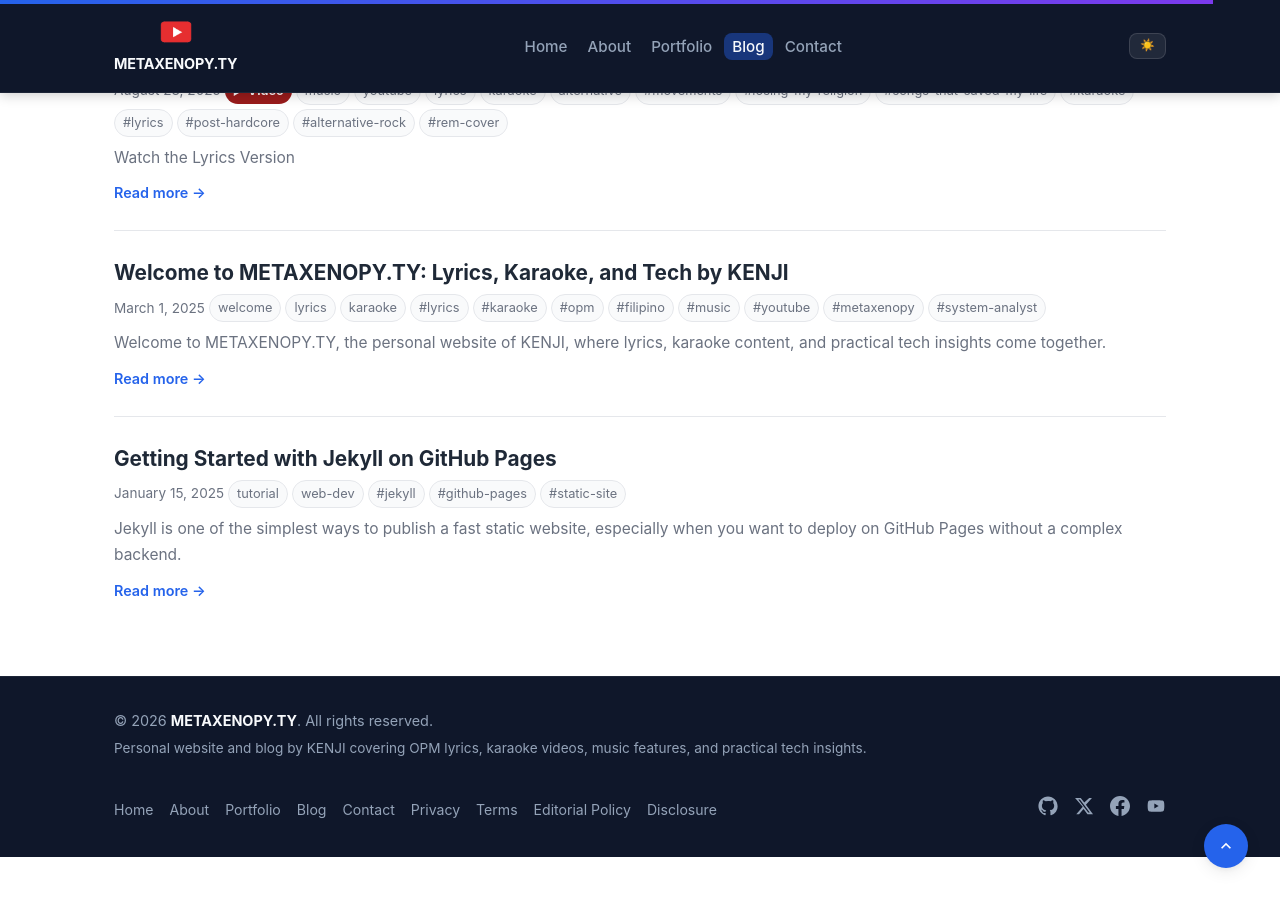
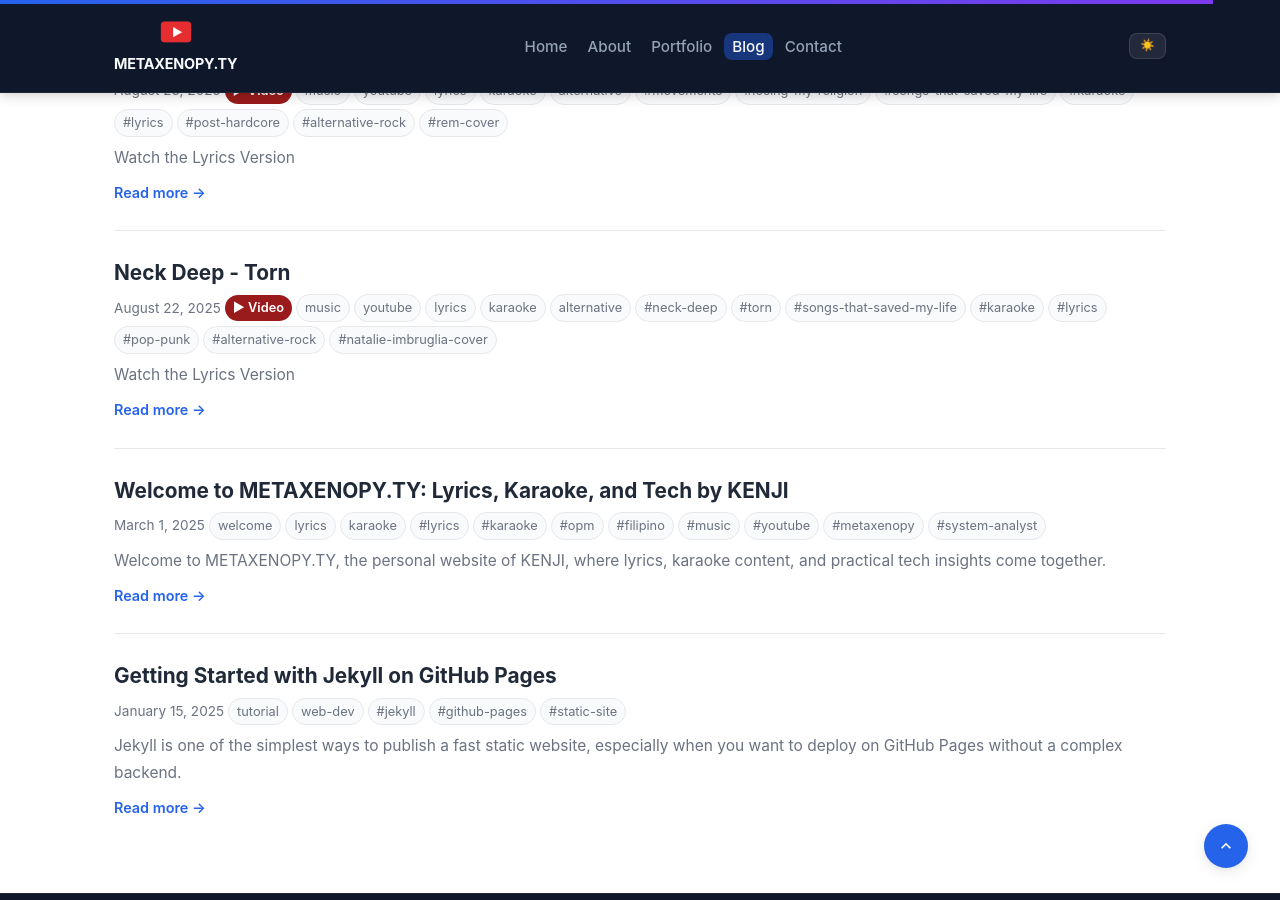
Before and after one commit to darzmackz/darzmackz.github.io, a Jekyll site: the page built from blog/index.html, in a window 1280 px wide and 900 px high, scrolled down 3151 px. Built offline with Jekyll 4.4.1, drawn with Linux system fonts in a browser that asks for light colours; some of the changed lines change nothing that is shown.

Commit message:
Update: Neck Deep - Torn

````diff
--- a/_posts/2025-08-22-neck-deep-torn.md
+++ b/_posts/2025-08-22-neck-deep-torn.md
@@ -1,86 +1,54 @@
 ---
-layout: "post"
+layout: post
 title: "Neck Deep - Torn"
 date: "2025-08-22 12:00:00 +0800"
-categories: ["music", "youtube", "lyrics", "karaoke"]
-tags: ["neck", "deep", "torn", "karaoke", "lyrics", "metaxenopy"]
+categories: [music, youtube, lyrics, karaoke, alternative]
+tags: [neck-deep, torn, songs-that-saved-my-life, karaoke, lyrics, pop-punk, alternative-rock, natalie-imbruglia-cover]
 youtube_id: "GC2Pjrw9dKk"
-description: "A draft post for Neck Deep - Torn that combines both lyrics and karaoke versions into one cleaner, more useful blog entry."
+description: "Experience “Torn” by Neck Deep with both lyrics and karaoke versions—perfect for fans who want to follow the words or sing along to this emotional pop-punk cover."
 seo_title: "Neck Deep - Torn | METAXENOPY.TY"
-published: false
-status: "draft"
+status: "published"
+published: true
 ---
 
-## SOURCE_DATA
+## Watch the Lyrics Version
 
-- Final post title: Neck Deep - Torn
-- Channel: METAXENOPY
-- Blog post date: 2025-08-22
-- Available video types: karaoke, lyrics
+If you want to fully connect with the emotion behind *Torn*, the lyrics version is the best place to start. It lets you follow every line and feel the intensity of this reimagined version as it unfolds.
 
-### Video Links
+---
 
-- Neck Deep - Torn (Karaoke): https://www.youtube.com/watch?v=nuAjgSxw6is
-- Neck Deep - Torn (Lyrics): https://www.youtube.com/watch?v=GC2Pjrw9dKk
+# Neck Deep - Torn
 
-### Source Description Snippets
+Some songs become timeless for a reason—and *Torn* is one of those tracks. Reimagined by **Neck Deep**, this version takes the original and gives it a fresh pop-punk energy while keeping its emotional core intact.
 
-- Neck Deep - Torn (Karaoke): Sing along to "Torn" by Neck Deep with this karaoke version! Originally performed by Natalie Imbruglia, this powerful cover by Neck Deep is featured on the compilation album Songs That Saved My Life. Whether you're singing solo or with friends, this karaoke track lets you belt out every word with passion. No vocals, just the instrumental — perfect for practice, performance, or fun! 🔔 Don't forget
-- Neck Deep - Torn (Lyrics): Watch the official lyrics video for "Torn" by Neck Deep This emotional and energetic pop punk cover of the classic hit is taken from Songs That Saved My Life — a compilation that celebrates the songs that provide hope and healing. Sing along with on-screen lyrics as Neck Deep brings new life to this 90s anthem. 💬 Feel the lyrics. Feel the emotion. 🎵 Music that helps, heals, and connects. 🎧 Song: T
+Featured on *Songs That Saved My Life*, this cover transforms the familiar into something more dynamic and expressive, blending nostalgic lyrics with a more powerful and energetic sound.
 
-## AI_DRAFT_PROMPT
+---
 
-```text
-Create a unique blog post in Markdown.
+## Sing Along with the Karaoke Version
 
-Requirements:
-- Keep the title exactly: "Neck Deep - Torn"
-- Use the blog post date exactly: 2025-08-22
-- Make it SEO-friendly but natural
-- Make it human, readable, and not robotic
-- Use the title as the main SEO topic naturally
-- Do not invent facts beyond the provided details
-- Write an engaging intro, not a generic one
-- Use clean section headings
-- Add a short natural closing paragraph
-- Make the article feel handcrafted and useful to readers
-- Avoid generic filler and repetitive phrasing
-- Do not mention anything about AI, automation, or draft generation
-- Since both lyrics and karaoke versions exist, combine them naturally into one post
-- Mention the lyrics version as the one for readers who want to follow the words
-- Mention the karaoke version as the one for readers who want to sing along
+If you want to be part of that energy, the karaoke version gives you the perfect opportunity. Whether you're practicing or just singing your heart out, it’s a great way to experience the song in your own way.
 
-Available source data:
-- Final post title: Neck Deep - Torn
-- Channel: METAXENOPY
-- Site title: METAXENOPY.TY
-- Site author: Kent Harvey Plando
-- YouTube publish date: 2025-08-22
-- Available video types: karaoke, lyrics
+<iframe width="100%" height="400" src="https://www.youtube.com/embed/nuAjgSxw6is" frameborder="0" allowfullscreen></iframe>
 
-Video sources:
-- Neck Deep - Torn (Karaoke) => https://www.youtube.com/watch?v=nuAjgSxw6is
-- Neck Deep - Torn (Lyrics) => https://www.youtube.com/watch?v=GC2Pjrw9dKk
+---
 
-Source description snippets:
-- Neck Deep - Torn (Karaoke): Sing along to "Torn" by Neck Deep with this karaoke version! Originally performed by Natalie Imbruglia, this powerful cover by Neck Deep is featured on the compilation album Songs That Saved My Life. Whether you're singing solo or with friends, this karaoke track lets you belt out every word with passion. No vocals, just the instrumental — perfect for practice, performance, or fun! 🔔 Don't forget
-- Neck Deep - Torn (Lyrics): Watch the official lyrics video for "Torn" by Neck Deep This emotional and energetic pop punk cover of the classic hit is taken from Songs That Saved My Life — a compilation that celebrates the songs that provide hope and healing. Sing along with on-screen lyrics as Neck Deep brings new life to this 90s anthem. 💬 Feel the lyrics. Feel the emotion. 🎵 Music that helps, heals, and connects. 🎧 Song: T
+## A Fresh Take on a Classic
 
-Return the final answer in this exact order:
-1. SEO Title
-2. Excerpt/Description
-3. Categories
-4. Tags
-5. Markdown Content
+What makes this version stand out is how it balances familiarity with a new perspective. The instrumentation feels more vibrant, the delivery more energetic, yet the emotion remains just as strong.
 
-Formatting rules for your answer:
-- SEO Title: one line only
-- Excerpt/Description: one paragraph only
-- Categories: comma-separated list
-- Tags: comma-separated list
-- Markdown Content: full blog post only
-```
+---
 
-## CONTENT
+## Final Thoughts
 
-Paste the AI_DRAFT_PROMPT into ChatGPT, then replace this section with the final polished Markdown content.
+*Neck Deep - Torn* proves that great songs can evolve while still holding onto what made them special. Whether you're following the lyrics or singing along, it’s a version that continues to resonate.
+
+---
+
+## Follow METAXENOPY on YouTube
+
+I also publish lyrics and karaoke content on the **METAXENOPY** YouTube channel.
+
+[Subscribe to METAXENOPY on YouTube](https://www.youtube.com/@metaxenopy?sub_confirmation=1)
+
+If you have a song request or topic idea, visit the [contact page]({{ '/contact/' | relative_url }}).
````
